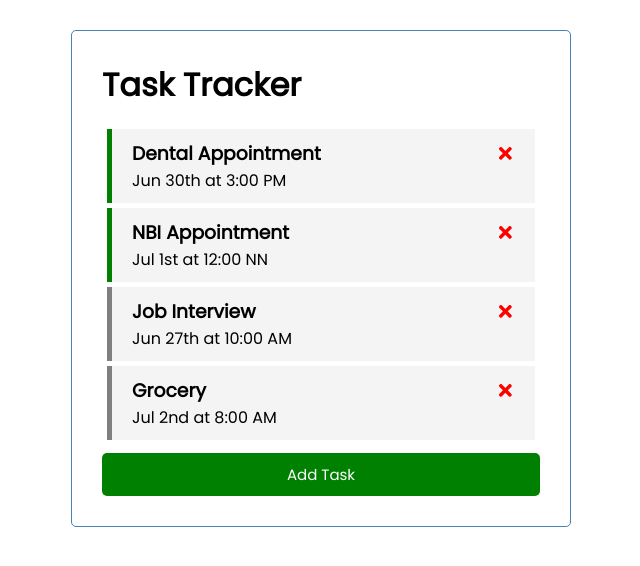
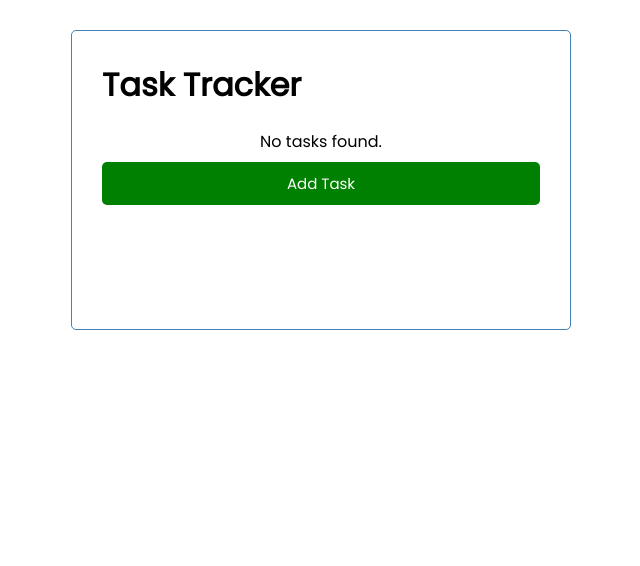
Before and after one commit to ejgandelaberon/react-task-tracker, a React (Create React App) app: page /tasks/list in a window 1280 px wide. Shown: the top 566 px of the page, without its empty margins (319-959 px from the left). Built offline with nearby package versions, Linux system fonts and the light colour scheme.

Commit message:
move if stmt from App to Tasks

```diff
--- a/src/App.js
+++ b/src/App.js
@@ -5,36 +5,7 @@ import { useState } from "react"
 import { Route, Routes, Navigate } from "react-router-dom"
 
 function App() {
-  const [tasks, setTasks] = useState([
-    {
-      id: 1,
-      text: 'Dental Appointment',
-      day: 'Jun 30th at 3:00 PM',
-      reminder: true,
-
-    },
-    {
-      id: 2,
-      text: 'NBI Appointment',
-      day: 'Jul 1st at 12:00 NN',
-      reminder: true,
-
-    },
-    {
-      id: 3,
-      text: 'Job Interview',
-      day: 'Jun 27th at 10:00 AM',
-      reminder: false,
-
-    },
-    {
-      id: 4,
-      text: 'Grocery',
-      day: 'Jul 2nd at 8:00 AM',
-      reminder: false,
-
-    }
-  ])
+  const [tasks, setTasks] = useState([])
 
   //add task
   const addTask = (task) => {
@@ -63,14 +34,12 @@ function App() {
         <Route path='tasks/create' element={<AddTask onAdd={addTask}/>}/>
         <Route path='tasks/list'
           element={
-            tasks.length > 0
-            ? <Tasks
-                tasks={tasks}
-                addTaskFn={addTask}
-                deleteFn={deleteTask}
-                toggleFn={toggleReminder}
-              />
-            : <p style={{display: 'flex', justifyContent: 'center'}}>No tasks found.</p>
+            <Tasks
+              tasks={tasks}
+              addTaskFn={addTask}
+              deleteFn={deleteTask}
+              toggleFn={toggleReminder}
+            />
           }
         />
       </Routes>
--- a/src/components/Tasks.js
+++ b/src/components/Tasks.js
@@ -10,14 +10,18 @@ const Tasks = ({ tasks, deleteFn, toggleFn }) => {
 
   return (
     <>
-      {tasks.map((task) => (
+      {tasks.length > 0
+        ? tasks.map((task) => (
           <Task
             key={task.id}
             task={task}
             deleteTask={deleteFn}
             toggleReminder={toggleFn}
           />
-      ))}
+        ))
+
+        : <p style={{display: 'flex', justifyContent: 'center'}}>No tasks found.</p>
+      }
 
       <Button
         color='green'
```
Lines whose indentation alone changed are shown as unchanged.
